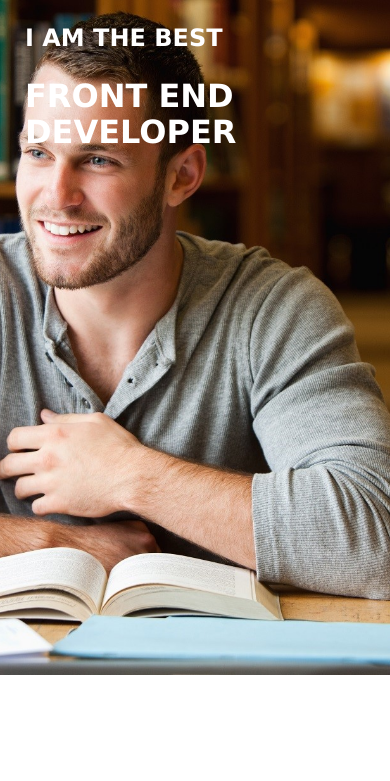
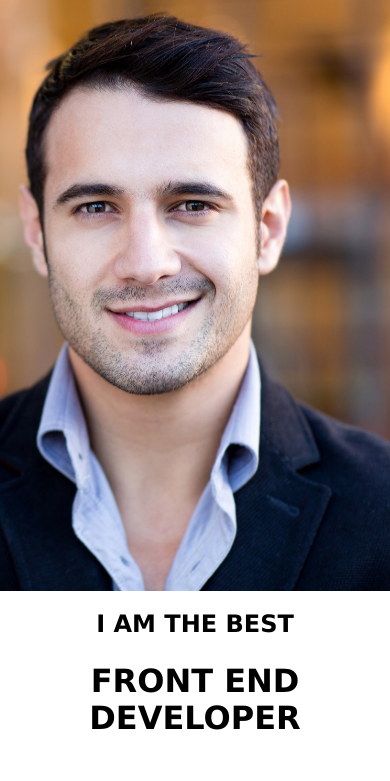
Before and after one commit to krawj/krawj.github.io, a plain HTML site: page 3-rwd/index.html in a window 390 px wide. Drawn offline with Linux system fonts and the light colour scheme.

Commit message:
Use media query to alter styles for screens up to 992px width

```diff
--- a/3-rwd/css/responsive.css
+++ b/3-rwd/css/responsive.css
@@ -2,9 +2,42 @@
 
     .header {
         background-image: url('../img/man-2.jpg');
+        background-position: top;
         height: 80vh;
         justify-content: flex-end;
         align-items: flex-start;
     }
 
+    .flexItem__header {
+        margin-top: 50px;
+    }
+
 }
+
+@media screen and (max-width: 992px) {
+
+    h1, h2 {
+        color: #000;
+    }
+
+    .header {
+        background-image: url('../img/man-1.jpg');
+        background-position-x: right;
+        justify-content: center;
+        align-items: flex-end;
+        text-align: center;
+        height: 70vh;
+    }
+
+    .flexItem__header {
+        display: none;
+    }
+
+    .section {
+        display: flex;
+        justify-content: center;
+        padding: 20px;
+        text-align: center;
+    }
+
+}
```
